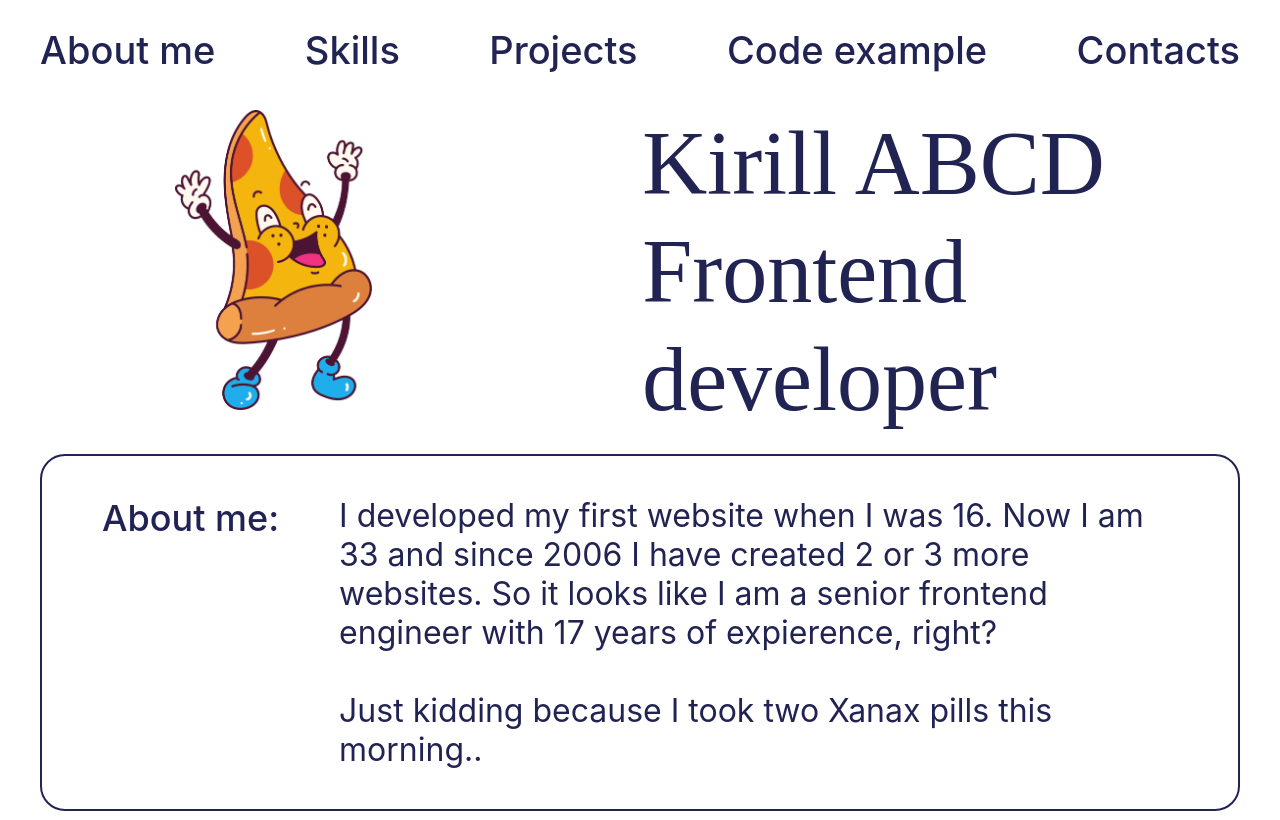
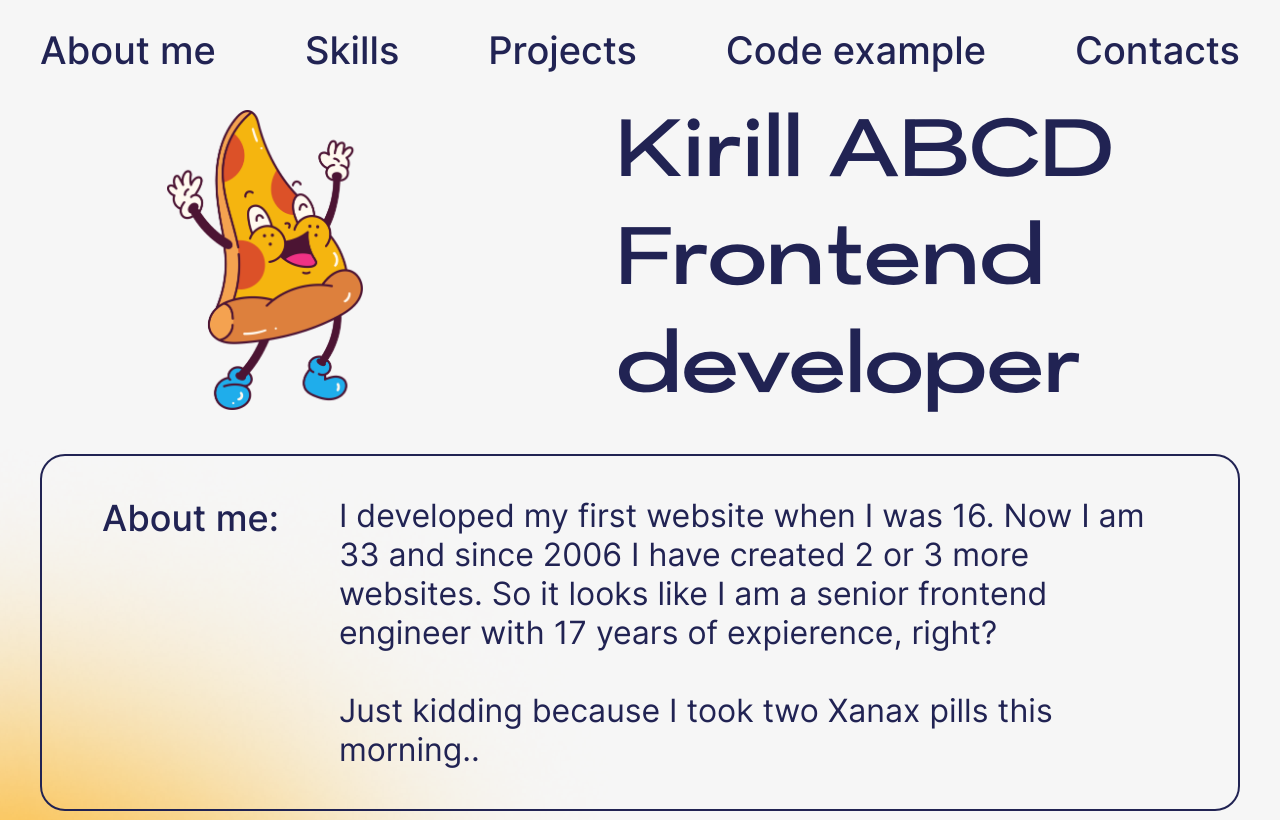
Before and after one commit to kirillabcd/rsschool-cv, a plain HTML site: page index.html in a window 1280 px wide. Drawn offline with Linux system fonts and the light colour scheme; the site is published under a folder, as on GitHub Pages, so addresses that start at the root find nothing.

Commit message:
fix: fixed bg & fonts

```diff
--- a/css/base.css
+++ b/css/base.css
@@ -3,7 +3,7 @@
 }
 
 body {
-    background: url(/img/bg.png);
+    background: url(../img/bg.png);
     background-size:cover;
     background-repeat: no-repeat;
     background-position: center;
--- a/css/fonts.css
+++ b/css/fonts.css
@@ -1,9 +1,9 @@
 @font-face {
     font-family: "Konstant Grotesk" ;
-    src: url(/fonts/KonstantGrotesk.otf);
+    src: url(../fonts/KonstantGrotesk.otf);
 }
 
 @font-face {
     font-family: "Inter";
-    src: url(/fonts/Inter.ttf);
+    src: url(../fonts/Inter.ttf);
 }
```
